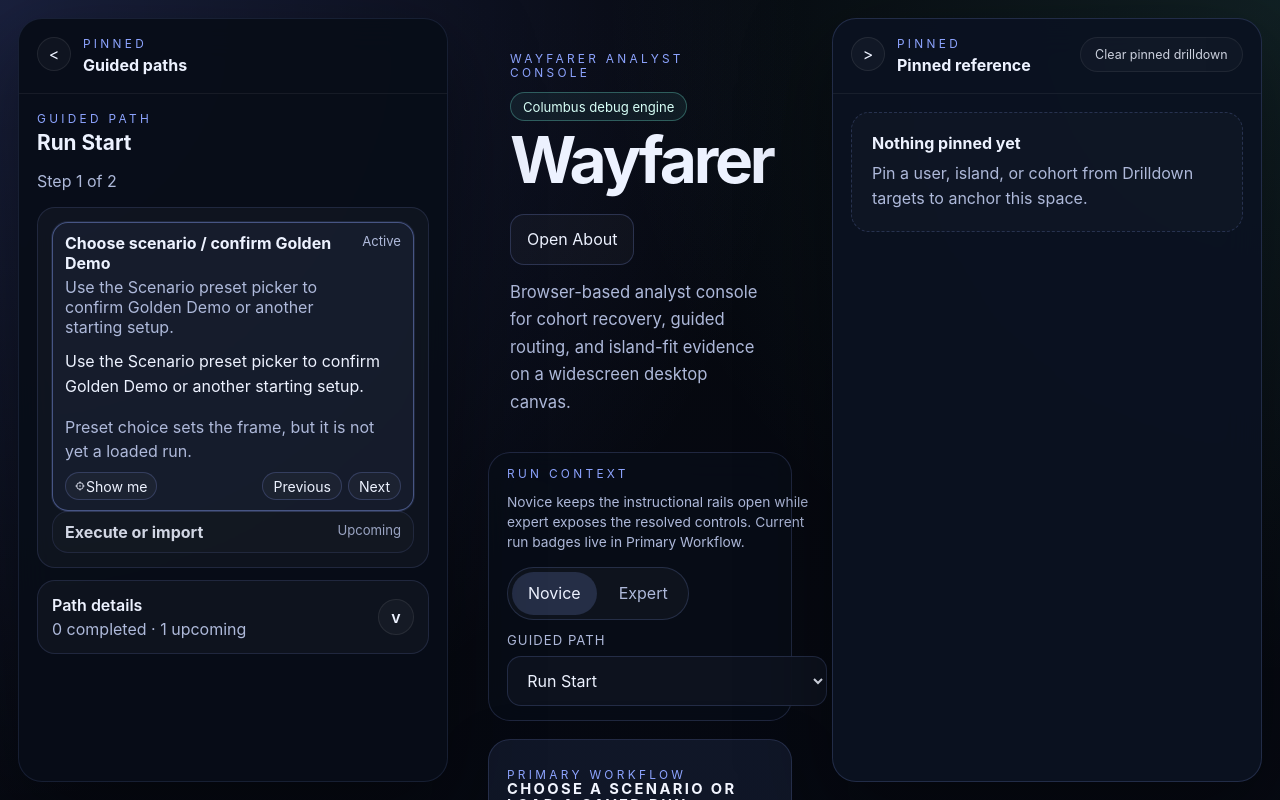
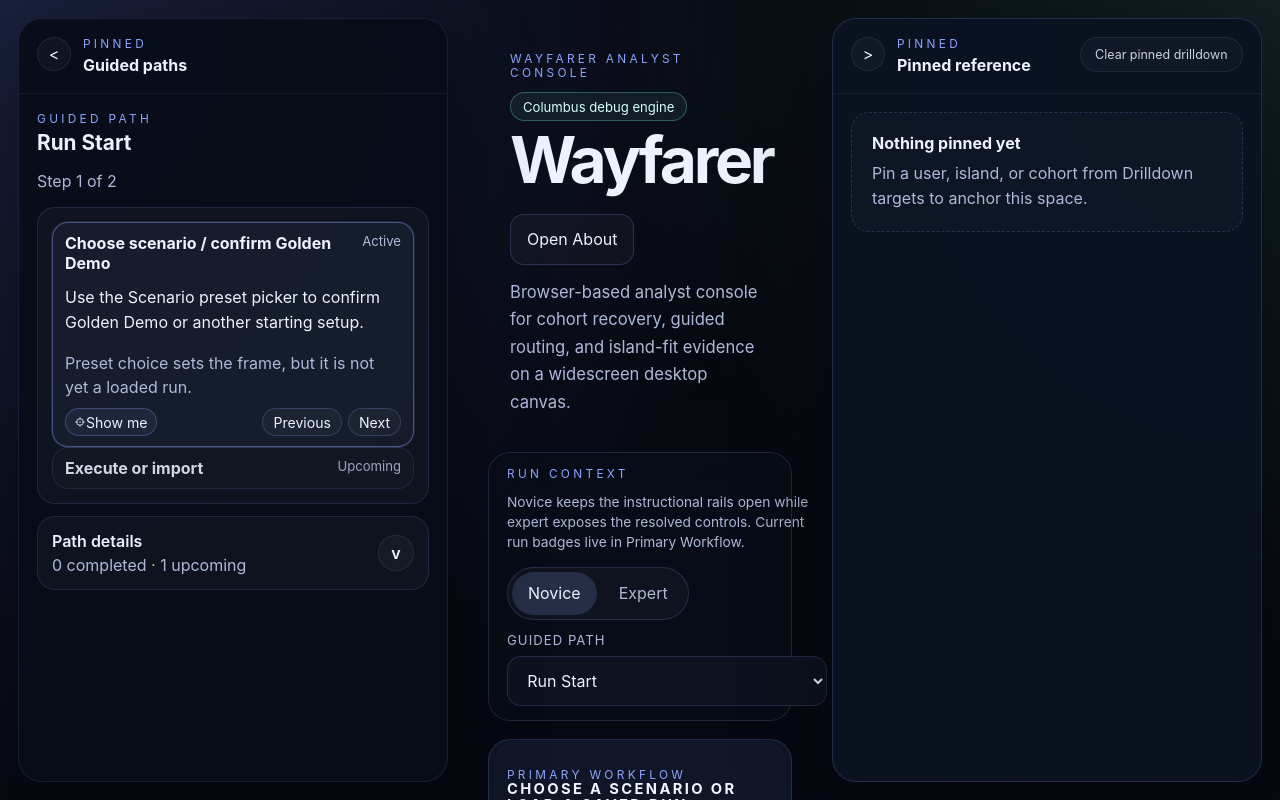
Before and after one commit to BrianUrbanek/Wayfarer, a React (Vite) app: page / in a window 1280 px wide. Shown: the top 800 px of the page. Built offline with nearby package versions, Linux system fonts and the light colour scheme.

Commit message:
Polish accordion guided path stepper hierarchy

```diff
--- a/src/styles.css
+++ b/src/styles.css
@@ -1064,6 +1064,11 @@ select {
   font-size: 0.88rem;
 }
 
+.guided-path-step__focus--primary {
+  border-color: rgba(141, 164, 255, 0.28);
+  background: rgba(141, 164, 255, 0.08);
+}
+
 .guided-path-step__focus svg {
   width: 12px;
   height: 12px;
--- a/src/ui/guidedPath/GuidedPathTray.tsx
+++ b/src/ui/guidedPath/GuidedPathTray.tsx
@@ -79,7 +79,6 @@ export function GuidedPathTray({ collapsed, onToggleCollapsed, path, controller,
                     <button type="button" className="guided-path-step__summary" onClick={() => controller.select(step.id)} aria-current={isActive ? 'step' : undefined}>
                       <div className="guided-path-step__summary-copy">
                         <strong>{step.title}</strong>
-                        {isActive ? <span className="muted">{step.body}</span> : null}
                       </div>
                       <span className="guided-path-step__summary-meta muted">
                         <span>{isActive ? 'Active' : isCompleted ? 'Completed' : 'Upcoming'}</span>
@@ -94,7 +93,7 @@ export function GuidedPathTray({ collapsed, onToggleCollapsed, path, controller,
                           {step.targetId ? (
                             <button
                               type="button"
-                              className="button button--ghost guided-path-step__focus"
+                              className="button button--ghost guided-path-step__focus guided-path-step__focus--primary"
                               onClick={() => void onShowTarget(step.targetId!)}
                             >
                               <FocusGlyph />
```
